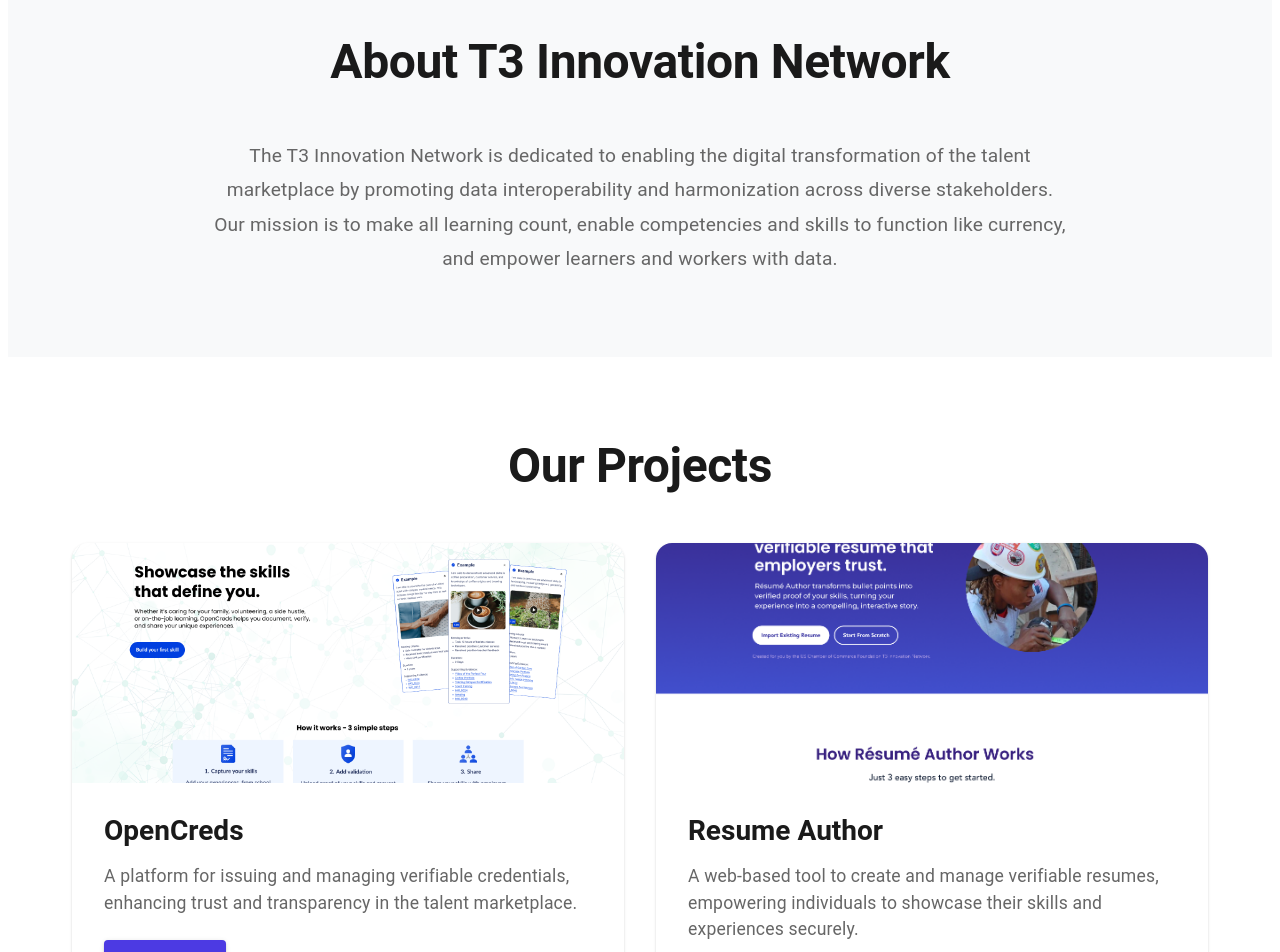
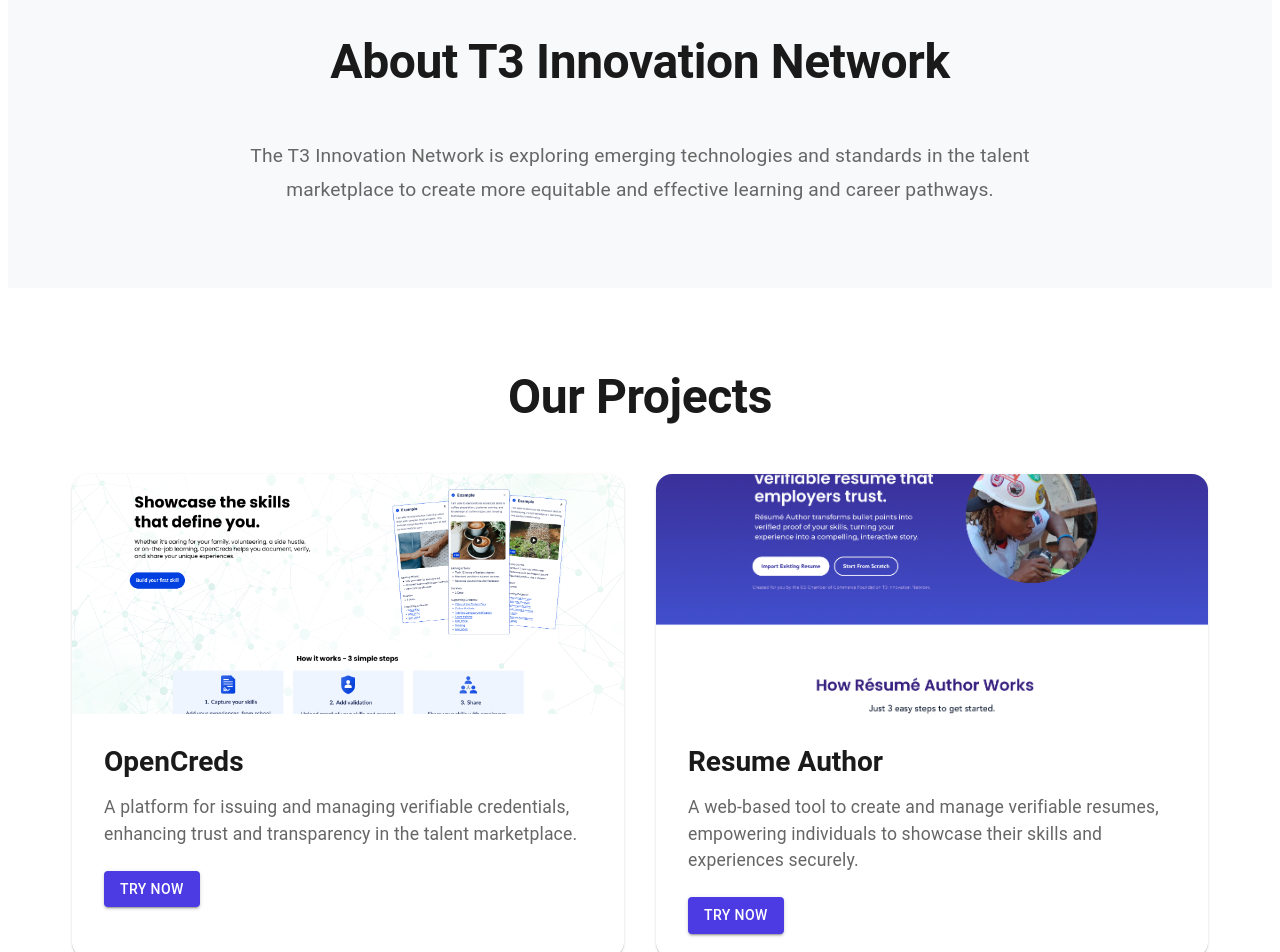
Before and after one commit to Cooperation-org/Resume-Author, a React (Create React App) app: page /landing in a window 1280 px wide. Shown: the part 760-1712 px from the top of the page. Built offline with nearby package versions, Linux system fonts and the light colour scheme; the HTML template or start-up script is replaced by a standard one.

Commit message:
Changed the desc of T3

```diff
--- a/src/pages/allskillscoun-org.tsx
+++ b/src/pages/allskillscoun-org.tsx
@@ -171,11 +171,9 @@ const LandingPage = () => {
               textAlign: 'center'
             }}
           >
-            The T3 Innovation Network is dedicated to enabling the digital transformation
-            of the talent marketplace by promoting data interoperability and harmonization
-            across diverse stakeholders. Our mission is to make all learning count, enable
-            competencies and skills to function like currency, and empower learners and
-            workers with data.
+            The T3 Innovation Network is exploring emerging technologies and standards in
+            the talent marketplace to create more equitable and effective learning and
+            career pathways.
           </Typography>
         </Container>
       </Box>
@@ -260,7 +258,7 @@ const LandingPage = () => {
                     }
                   }}
                 >
-                  Learn More
+                  Try Now
                 </Button>
               </CardContent>
             </Card>
```
